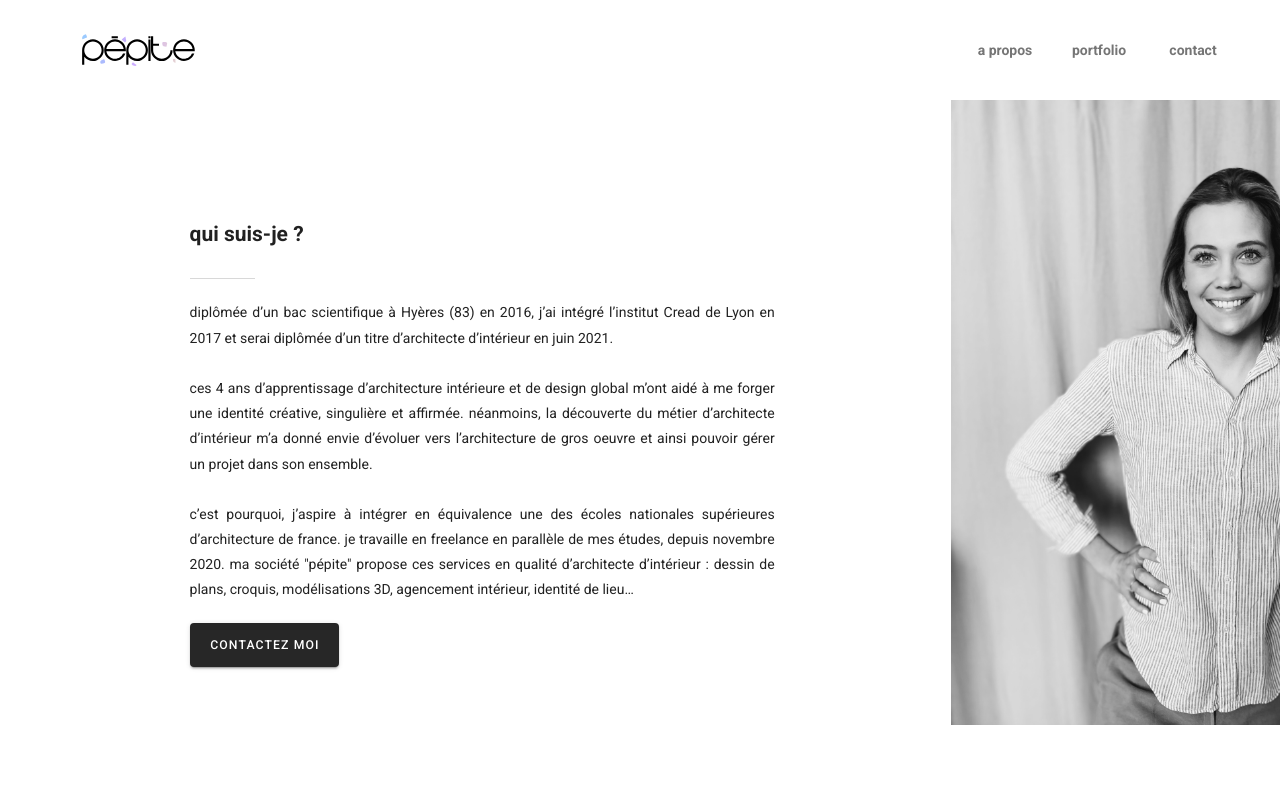
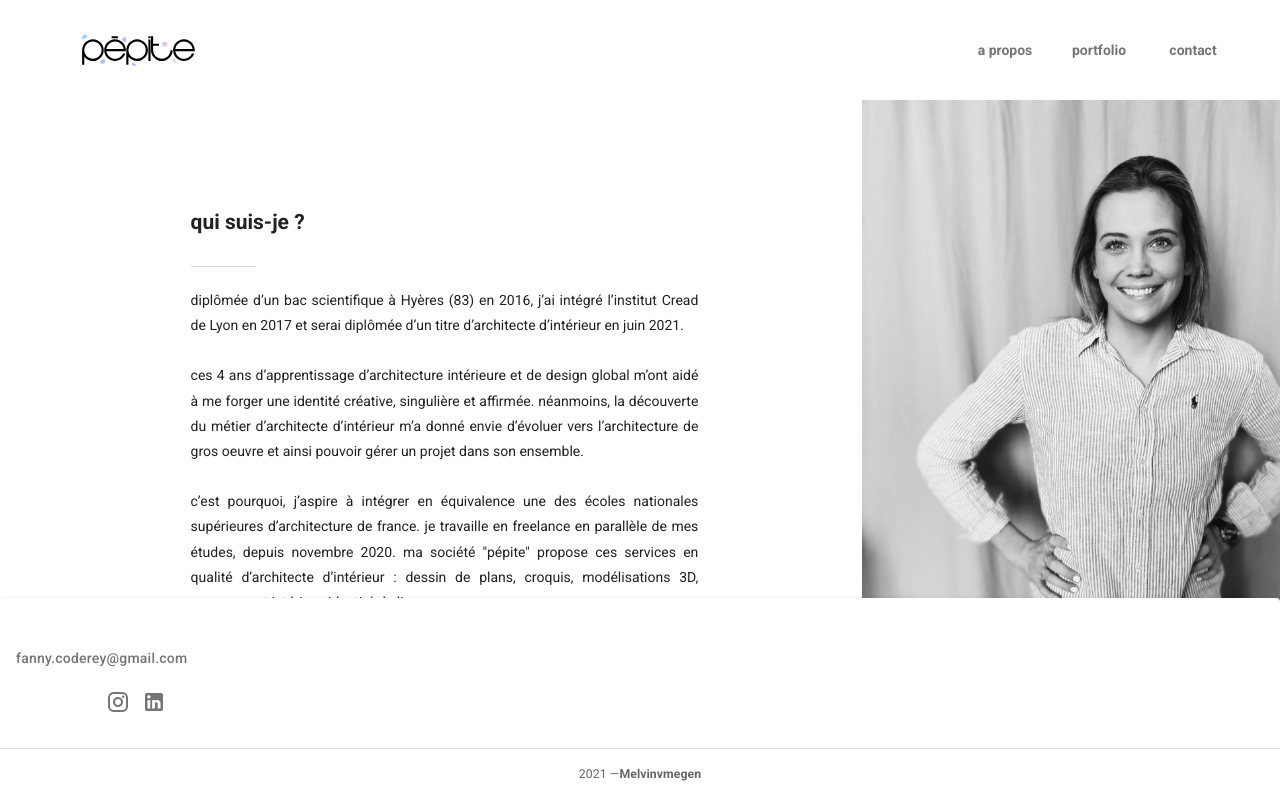
Before and after one commit to Melvinvmegen/studio-pepite, a Nuxt app: page /about in a window 1280 px wide. Shown: the top 798 px of the page. Built offline with nearby package versions, Linux system fonts and the light colour scheme.

Commit message:
UP (horizontal_scroll) everything works

```diff
--- a/components/Banner/Banner.vue
+++ b/components/Banner/Banner.vue
@@ -1,7 +1,8 @@
 <template lang="pug">
-  .section-home.horizontal-container
-    BannerLeft.col-md-7.col-12(:blabla='blabla' :ctaText="ctaText" :link="link")
-    BannerRight.col-md-6.col-12(:image="image" :blabla='blabla')
+  .full-horizontal-container
+    .section-home.horizontal-container(:style="{ width: setWidth }")
+      BannerLeft.col-md-2.col-12(:blabla='blabla' :ctaText="ctaText" :link="link" ref="banner_1")
+      BannerRight(:image="image" :blabla='blabla' ref="banner_2")
 </template>
 
 <script>
@@ -30,6 +31,22 @@ export default {
       type: String,
       default: null
     }
+  },
+  data () {
+    return {
+      isMounted: false
+    }
+  },
+  computed: {
+    setWidth () {
+      if (!this.isMounted) {
+        return 300 + 'vw'
+      }
+      return (this.$refs.banner_1.$el.clientWidth + this.$refs.banner_2.$el.clientWidth) * 1.1 + 'px'
+    }
+  },
+  mounted () {
+    this.isMounted = true
   }
 }
 </script>
@@ -45,20 +62,40 @@ export default {
   min-height: 700px;
 }
 
+.full-horizontal-container {
+  width: 100vh;
+  height: 100vw;
+  transform: rotate(-90deg) translateX(-100vh);
+  transform-origin: top left;
+  overflow-y: scroll;
+  overflow-x: hidden;
+  position: absolute;
+  display: block;
+  margin: 0;
+  top: 0;
+  left: 0;
+  padding-top: 1px;
+}
+
 .horizontal-container {
   display: flex;
   overflow-x: auto;
   overflow-y: hidden;
   padding-left: 12vw;
+  flex-direction: row;
+  transform: rotate(90deg) translateY(-100vh);
+  transform-origin: top left;
+  width: 400vw;
 }
 
 .horizontal-container .v-image {
   margin-right: 20px;
 }
 
-.horizontal-container::-webkit-scrollbar {
+.full-horizontal-container::-webkit-scrollbar {
     display: none;
 }
+
 @media only screen and (max-width: 960px) {
   .section-home {
     height: 100vh !important;
--- a/components/Banner/BannerLeft/BannerLeft.vue
+++ b/components/Banner/BannerLeft/BannerLeft.vue
@@ -38,7 +38,6 @@ export default {
   text-align: justify;
   display: flex;
   width: 100%;
-  margin: auto;
   justify-content: center;
   flex-direction: column;
   align-items: center;
--- a/components/Banner/BannerRight/BannerRight.vue
+++ b/components/Banner/BannerRight/BannerRight.vue
@@ -6,7 +6,7 @@
       .about-skill
         img(src="~/assets/about_me.jpg" width="500" data-cursor-hover data-cursor-mix-blend-mode="difference")
         .d-flex.justify-space-around
-          .about-text.col-10
+          .about-text.col-6
             TextHeader(:blabla="blabla")
               span(v-html="blabla.description")
       .about_summary
@@ -14,7 +14,7 @@
           .container-full-height
             img.img-full-height(src="~/assets/about_pepite.jpg" data-cursor-hover data-cursor-mix-blend-mode="difference")
         .d-flex.justify-space-around
-          .about-text.col-10
+          .about-text.col-6
             TextHeader(:blabla="blablaPepite")
               span(v-html="blablaPepite.description")
           //- .about-skills.col-5
@@ -70,7 +70,6 @@ export default {
 }
 
 .header-right {
-  width: 80%;
   display: flex;
   align-items: center;
 }
--- a/layouts/default.vue
+++ b/layouts/default.vue
@@ -2,7 +2,7 @@
   v-app(dark='')
     NavBar(:navItems="navItems", :socialLinks="socialLinks")
 
-    v-main
+    v-main.main
       nuxt
     Footer(:socialLinks='socialLinks')
     cursor-fx(:key="$route.fullPath")
@@ -74,4 +74,12 @@ export default {
   button {
     cursor: none !important;
   }
+
+  .main {
+    height: 70vh;
+  }
+
+  .main::-webkit-scrollbar {
+    display: none;
+  }
 </style>
```
